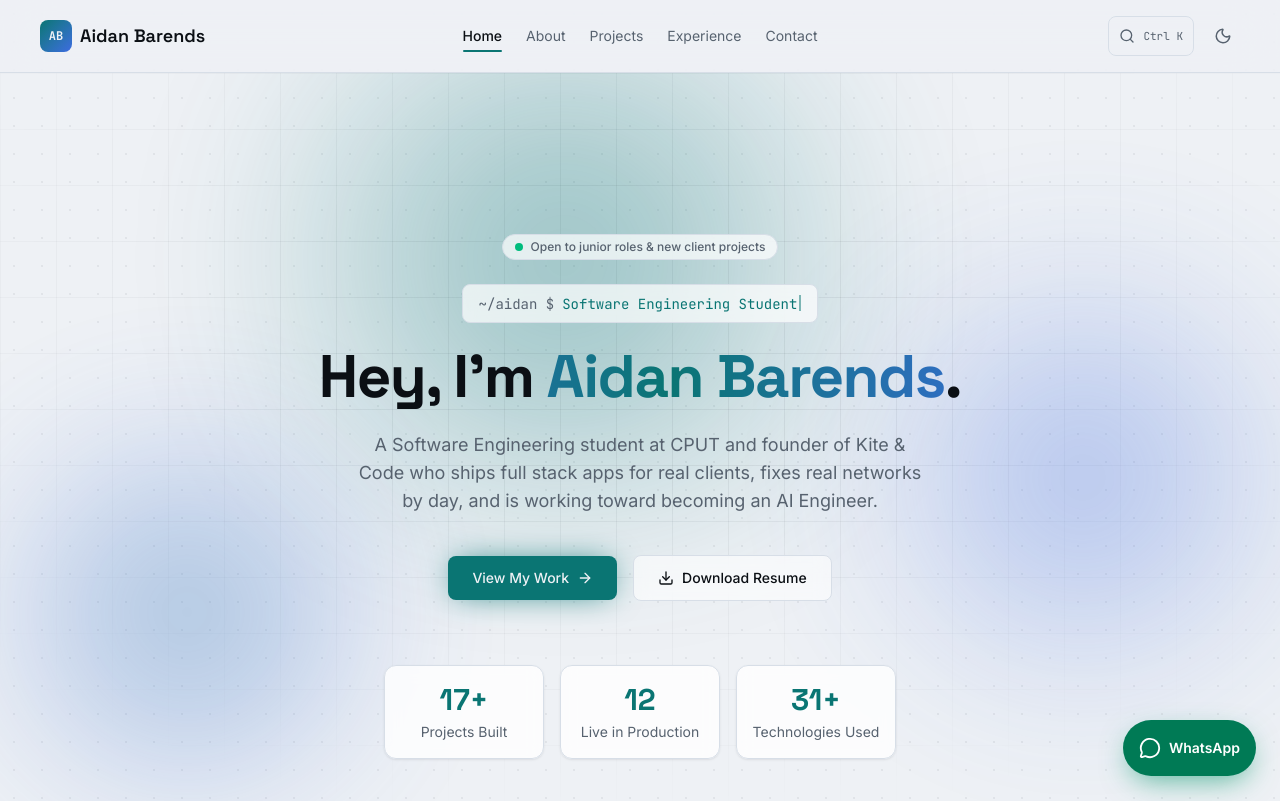
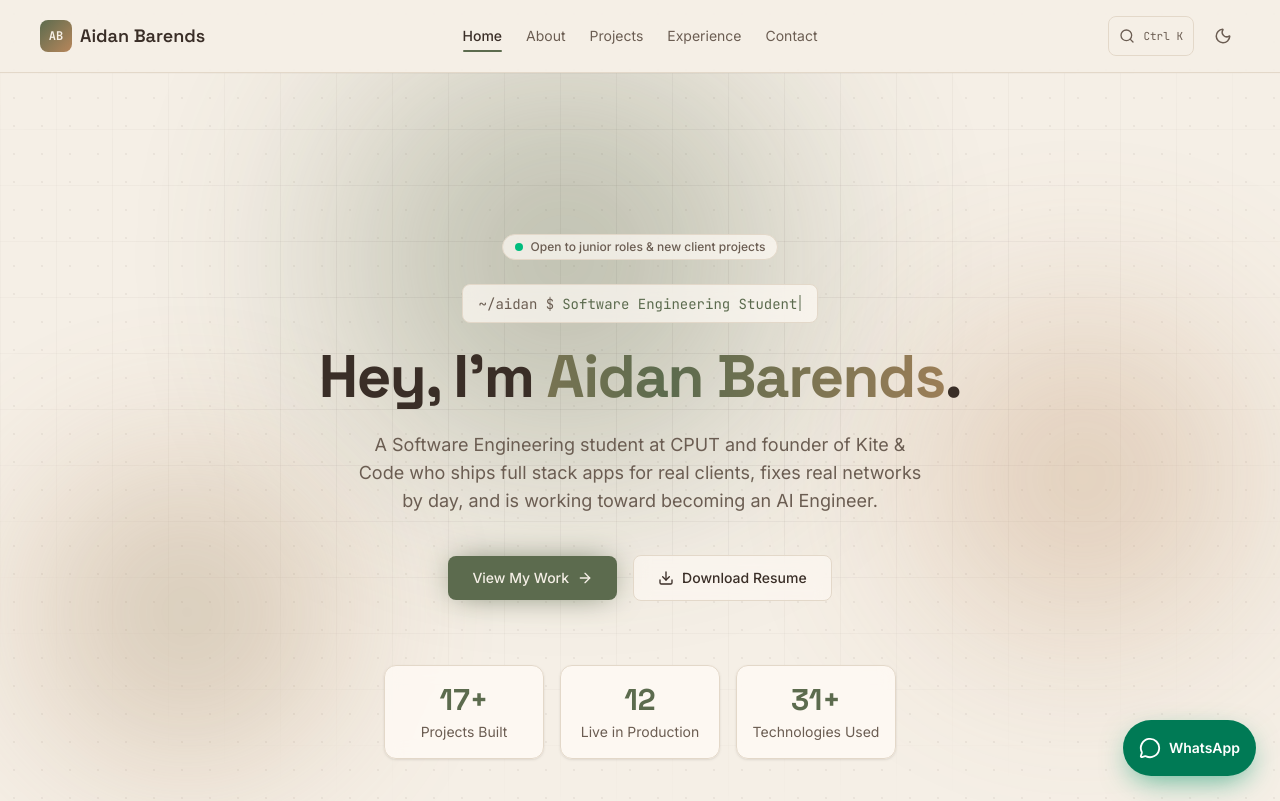
Before and after one commit to aidan-g-barends/Aidan-Barends-Portfolio, a Next.js app: page / in a window 1280 px wide. Shown: the top 801 px of the page. Built offline with nearby package versions, Linux system fonts and the light colour scheme.

Commit message:
Switch colour palette to warm cream, olive and caramel

```diff
--- a/src/app/globals.css
+++ b/src/app/globals.css
@@ -1,31 +1,35 @@
 @import "tailwindcss";
 
 :root {
-  --background: #EEF1F5;
-  --surface: #FFFFFF;
-  --surface-border: #D7DEE7;
-  --foreground: #0B0F14;
-  --foreground-muted: #57626F;
-  --accent: #0A7573;
-  --accent-2: #3D6BE0;
+  /* Warm Ivy & Hold palette: cream, olive, caramel, espresso */
+  --background: #F5EFE6;
+  --surface: #FFFBF5;
+  --surface-border: #E3D8C9;
+  --foreground: #3A2E27;
+  --foreground-muted: #6B5D52;
+  --accent: #5C6B4E;
+  --accent-2: #B7865B;
+  --blush: #E8C4B8;
   --card-shadow:
-    0 1px 3px rgba(15, 23, 42, 0.06),
-    0 1px 2px rgba(15, 23, 42, 0.04);
-  --pattern-dot: rgba(11, 15, 20, 0.06);
-  --grid-line: rgba(11, 15, 20, 0.06);
+    0 1px 3px rgba(58, 46, 39, 0.08),
+    0 1px 2px rgba(58, 46, 39, 0.05);
+  --pattern-dot: rgba(58, 46, 39, 0.06);
+  --grid-line: rgba(58, 46, 39, 0.06);
 }
 
 .dark {
-  --background: #0B0F14;
-  --surface: #131922;
-  --surface-border: #232C38;
-  --foreground: #E7ECF2;
-  --foreground-muted: #8B97A8;
-  --accent: #3DDBD9;
-  --accent-2: #5B8DEF;
+  /* Dark mode is warm espresso instead of cold blue-black */
+  --background: #1F1814;
+  --surface: #2A211B;
+  --surface-border: #43362D;
+  --foreground: #F5EFE6;
+  --foreground-muted: #BFB1A2;
+  --accent: #A8BC8F;
+  --accent-2: #DDA97A;
+  --blush: #E8C4B8;
   --card-shadow: none;
-  --pattern-dot: rgba(255, 255, 255, 0.05);
-  --grid-line: rgba(255, 255, 255, 0.05);
+  --pattern-dot: rgba(245, 239, 230, 0.05);
+  --grid-line: rgba(245, 239, 230, 0.05);
 }
 
 @theme inline {
```
